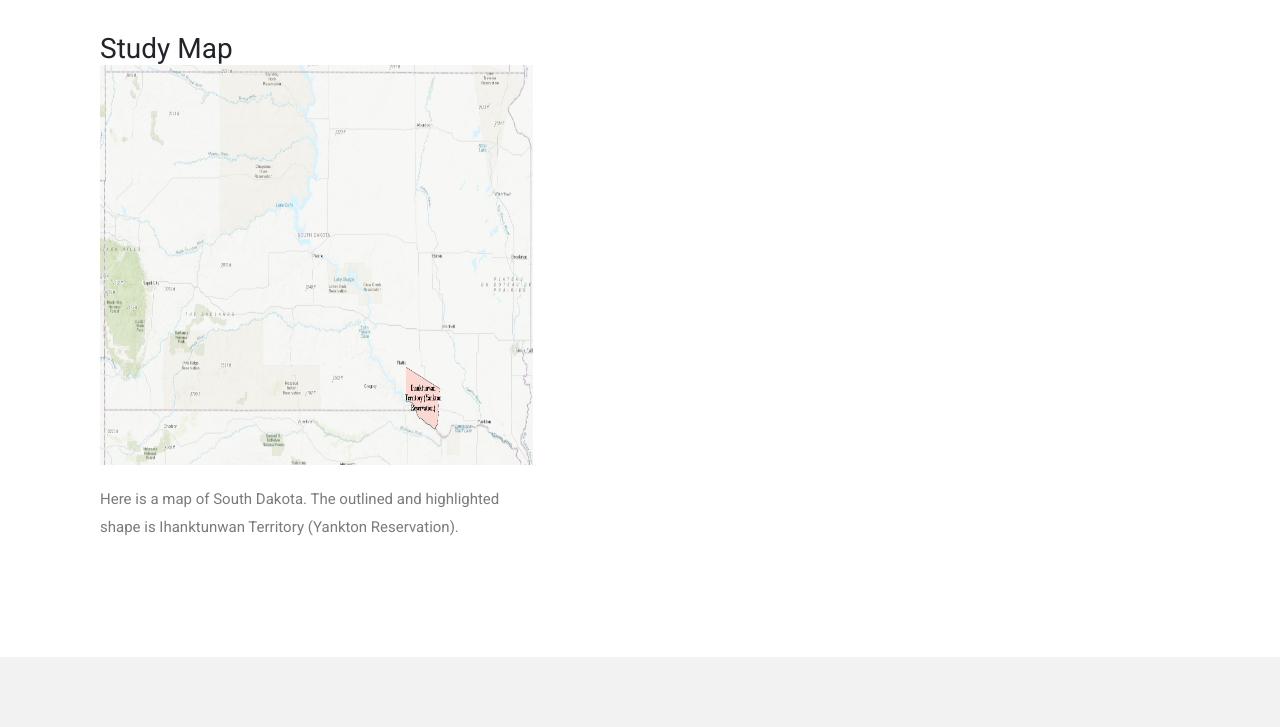
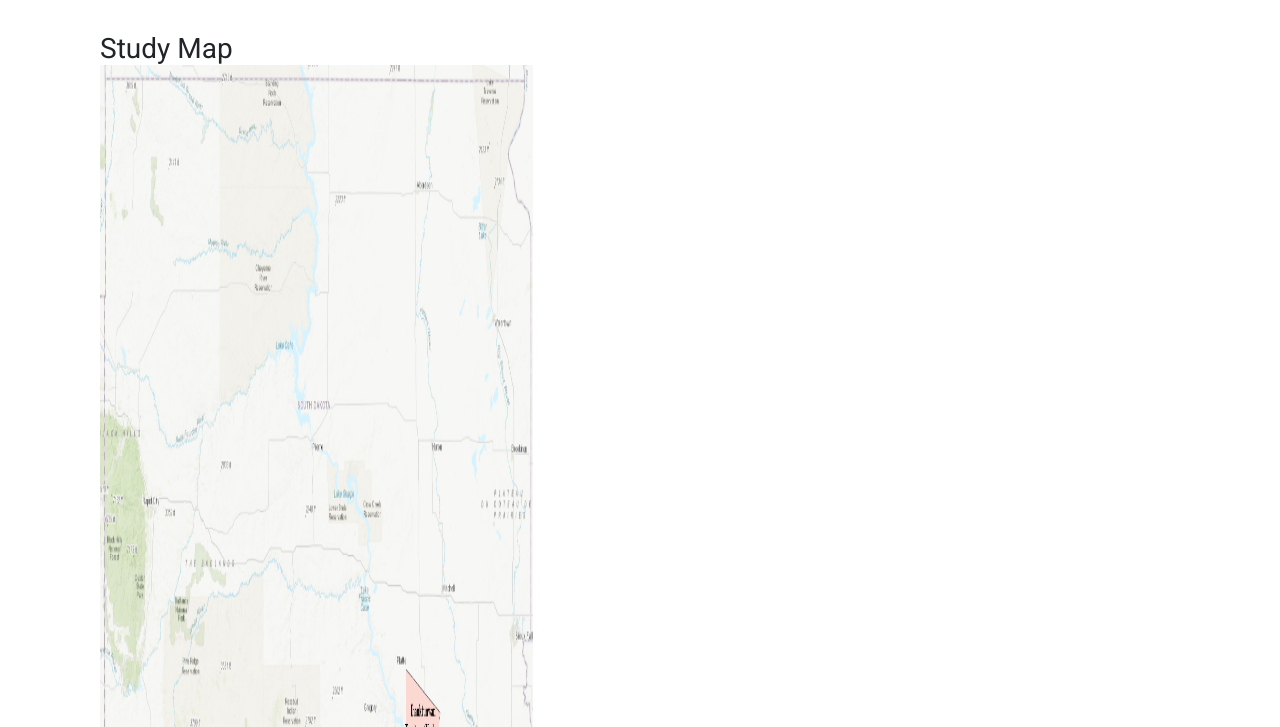
Before and after one commit to evaweddell/Tinpsinla_Project, a website: page theme/index.html in a window 1280 px wide. Shown: the part 1753-2480 px from the top of the page. Drawn offline with Linux system fonts and the light colour scheme; some packages are replaced by stand-ins of ours; files whose address does not match are found by name; a web font is replaced by a local one.

Commit message:
Update index.html

```diff
--- a/theme/index.html
+++ b/theme/index.html
@@ -158,7 +158,7 @@
              <div/>
                 <div/>
                          <h2> Study Map
-                    <img src= "images/Ihanktunwan_Study_Map.png" alt= "study" width="600" height="400" class="right-image">
+                    <img src= "images/Ihanktunwan_Study_Map.png" alt= "study" width="1200" height="800" class="right-image">
                       <p> Here is a map of South Dakota. The outlined and highlighted shape is Ihanktunwan Territory (Yankton Reservation).
        </div>
 				</div>
```
